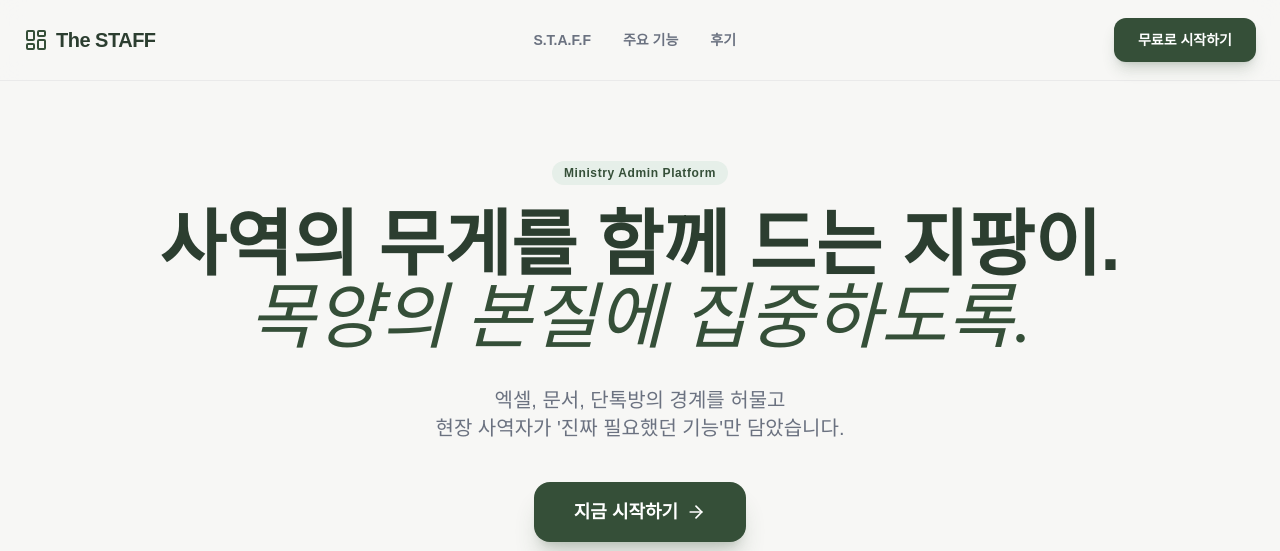
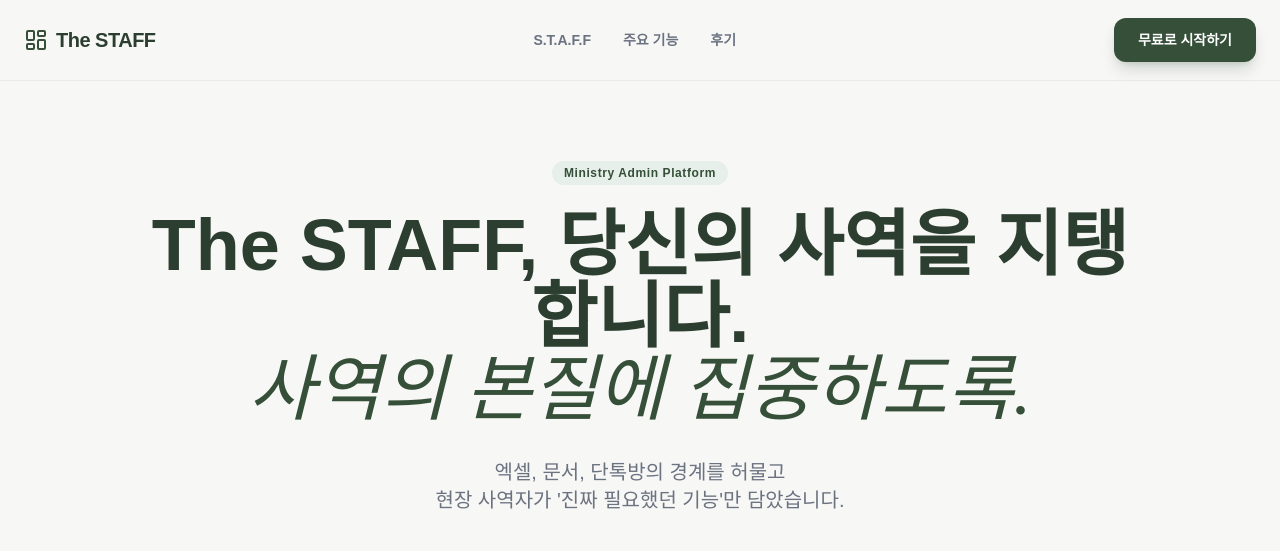
Before and after one commit to limsolsung/index, a plain HTML site: page index.html in a window 1280 px wide. Shown: the top 551 px of the page. Drawn offline with nearby package versions, Linux system fonts and the light colour scheme; a web font is replaced by a local one.

Commit message:
Update index.html

```diff
--- a/index.html
+++ b/index.html
@@ -72,9 +72,9 @@
             <span class="fade-up inline-block py-1 px-3 rounded-full bg-[#E6EFE9] text-[#354F38] text-xs font-bold tracking-wider mb-6">Ministry Admin Platform</span>
 
             <h1 class="fade-up delay-100 text-5xl md:text-7xl font-black text-[#2C3E30] leading-[1.1] mb-8">
-                사역의 무게를 함께 드는 지팡이.
+                The STAFF, 당신의 사역을 지탱합니다.
                 <br/>
-                <span class="font-serif-kr font-normal italic text-[#354F38]">목양의 본질에 집중하도록.</span>
+                <span class="font-serif-kr font-normal italic text-[#354F38]">사역의 본질에 집중하도록.</span>
             </h1>
 
             <p class="fade-up delay-200 text-lg md:text-xl text-gray-500 mb-10 max-w-2xl mx-auto leading-relaxed">
```
